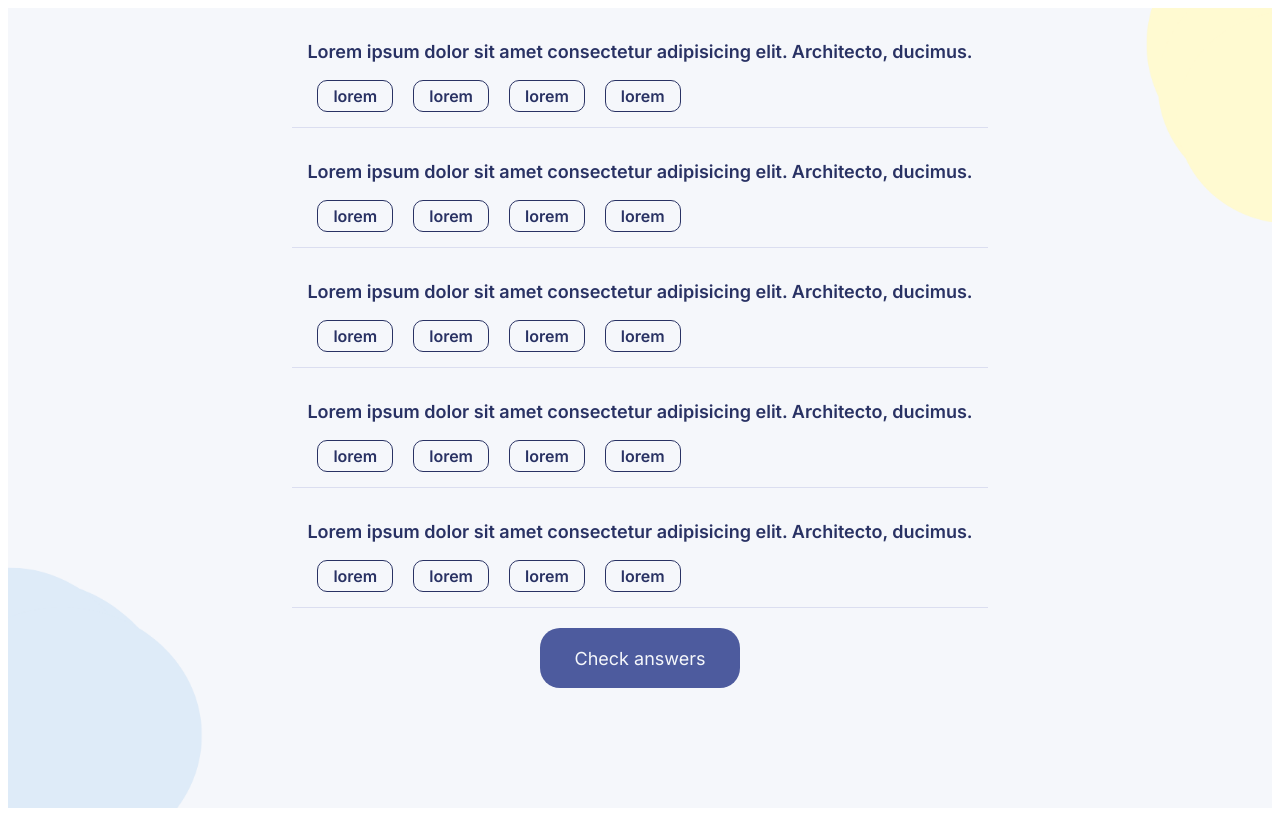
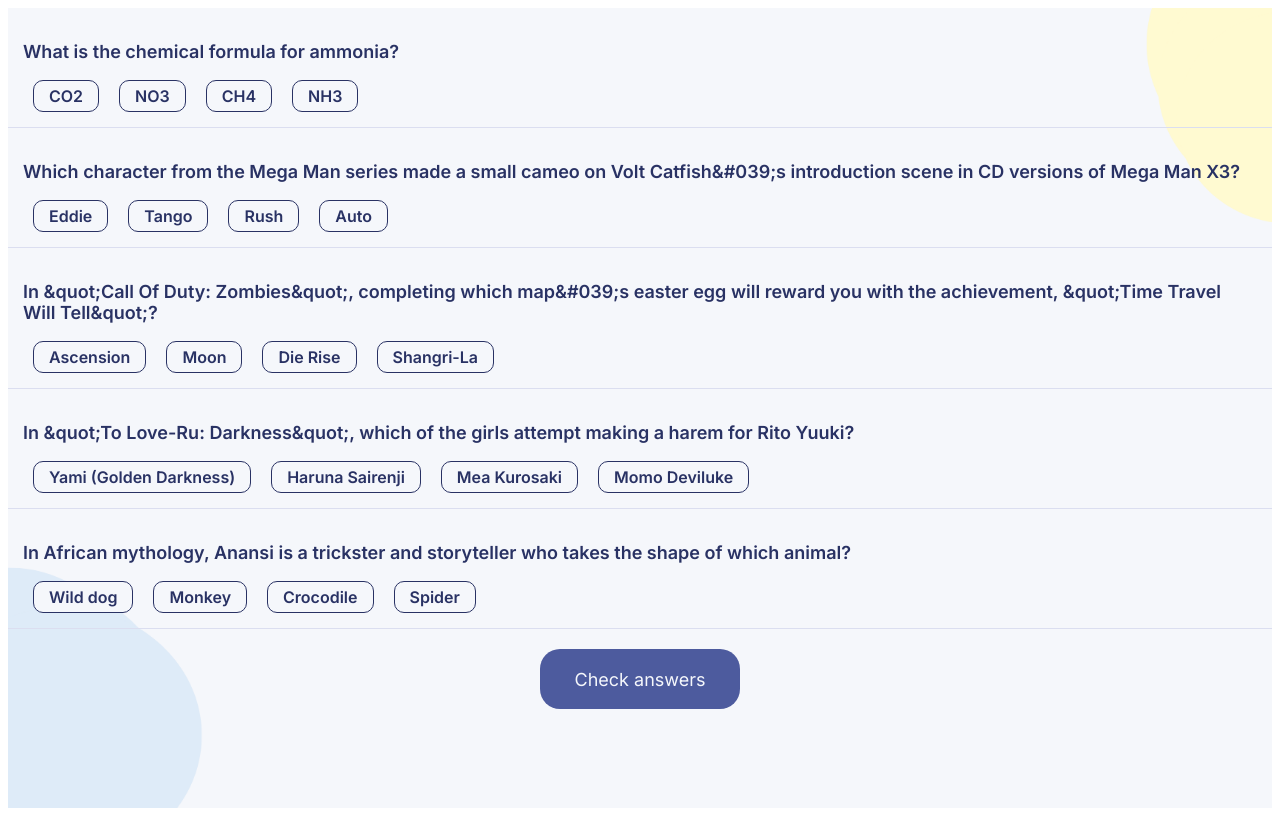
Before and after one commit to yashjangir1/quizzical, a React (Create React App) app: page / in a window 1280 px wide. Built offline with nearby package versions, Linux system fonts and the light colour scheme.

Commit message:
question component update

```diff
--- a/src/components/Question/index.js
+++ b/src/components/Question/index.js
@@ -1,15 +1,17 @@
 import React from "react";
 import './index.css'
 
-const Question = () => {
+const Question = (props) => {
+    const {question, options} = props
+
     return (
         <div className="question-container">
-            <p className="question">Lorem ipsum dolor sit amet consectetur adipisicing elit. Architecto, ducimus.</p>
+            <p className="question">{decodeURI(encodeURI(question))}</p>
             <div className="options-container">
-                <button className="option">lorem</button>
-                <button className="option">lorem</button>
-                <button className="option">lorem</button>
-                <button className="option">lorem</button>
+                <button className="option">{options[0]}</button>
+                <button className="option">{options[1]}</button>
+                <button className="option">{options[2]}</button>
+                <button className="option">{options[3]}</button>
             </div>
         </div>
     )
--- a/src/components/QuizQuestions/index.js
+++ b/src/components/QuizQuestions/index.js
@@ -14,11 +14,7 @@
     return (
         <div className="quiz-questions-container">
             <div className="questions-container">
-                <Question/>
-                <Question/>
-                <Question/>
-                <Question/>
-                <Question/>
+                {quizArr.map((item) => <Question question = {item.question} options = {[...item.incorrect_answers, item.correct_answer]} />)}
             </div>
             <button className="check-answer-button">Check answers</button>
         </div>
```
